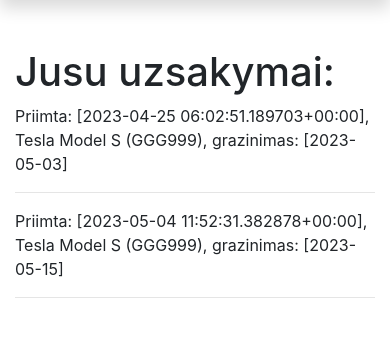
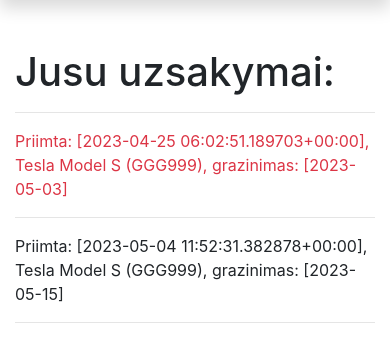
Before and after one commit to RedasMiliunas/autoservisas_2023_pavasaris, a Django app: page /autoservisas/my_orders/ in a window 390 px wide. Shown: the part 90-452 px from the top of the page. Run offline with Django 4.2, Linux system fonts and the light colour scheme; a user stored in the database is signed in; data comes from the database, SQL or seed files in the repository; both versions use the stored data as it was after the commit; some libraries are stand-ins or nearby versions.

Commit message:
Padaryta, kad jei automobilio gražinimo laikas praėjo, užsakymas būtų pažymimas raudona spalva.

```diff
--- a/myservice/autoservisas/templates/my_orders.html
+++ b/myservice/autoservisas/templates/my_orders.html
@@ -5,9 +5,9 @@
 {% block content %}
 
 <h1>Jusu uzsakymai:</h1>
-
+<hr>
 {% for order in my_orders %}
-<p>{{ order }}</p>
+<p class="{% if order.is_overdue %}text-danger{% endif %}">{{ order }}</p>
 <hr>
 {% endfor %}
 
```
Also changed, not shown: myservice/db.sqlite3.
